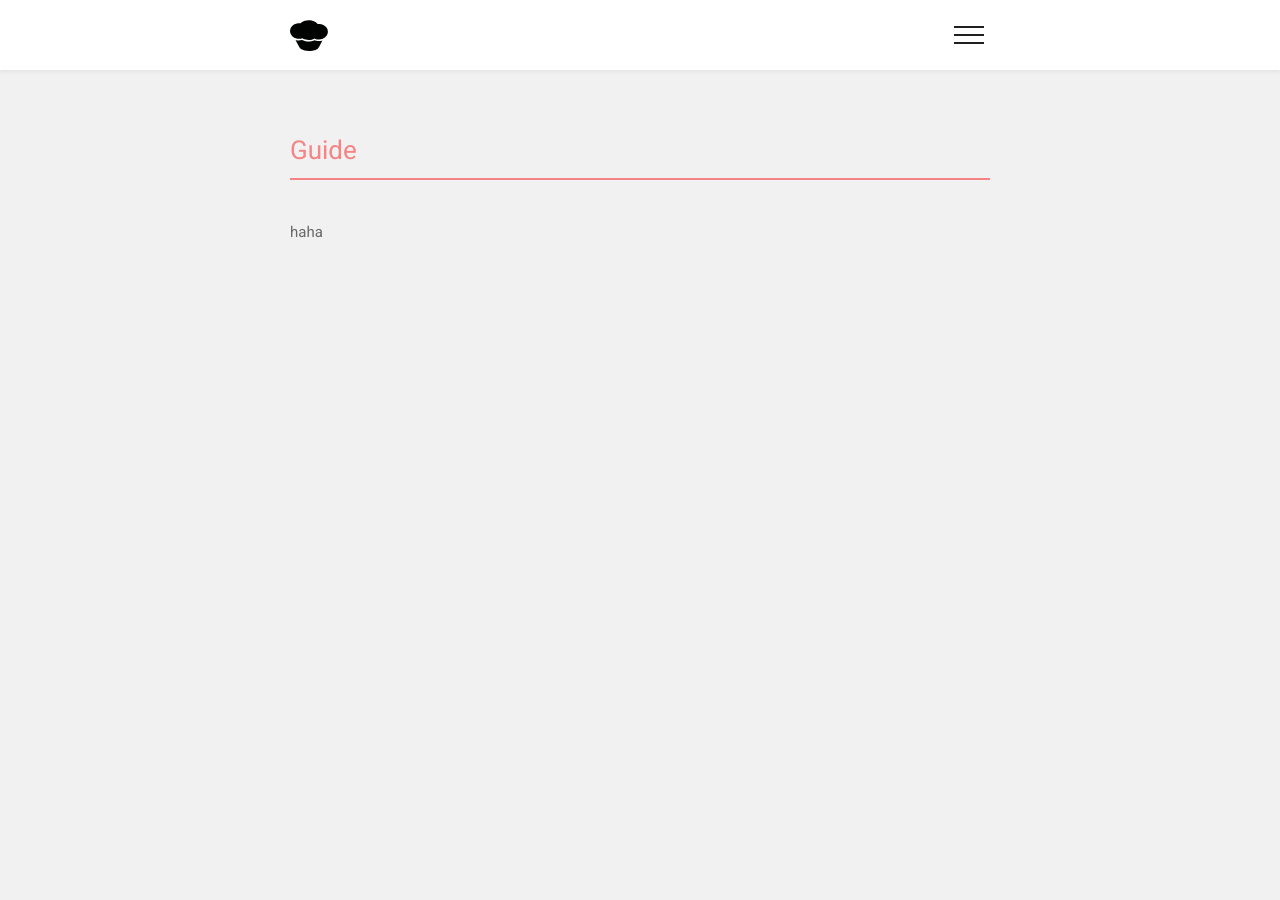
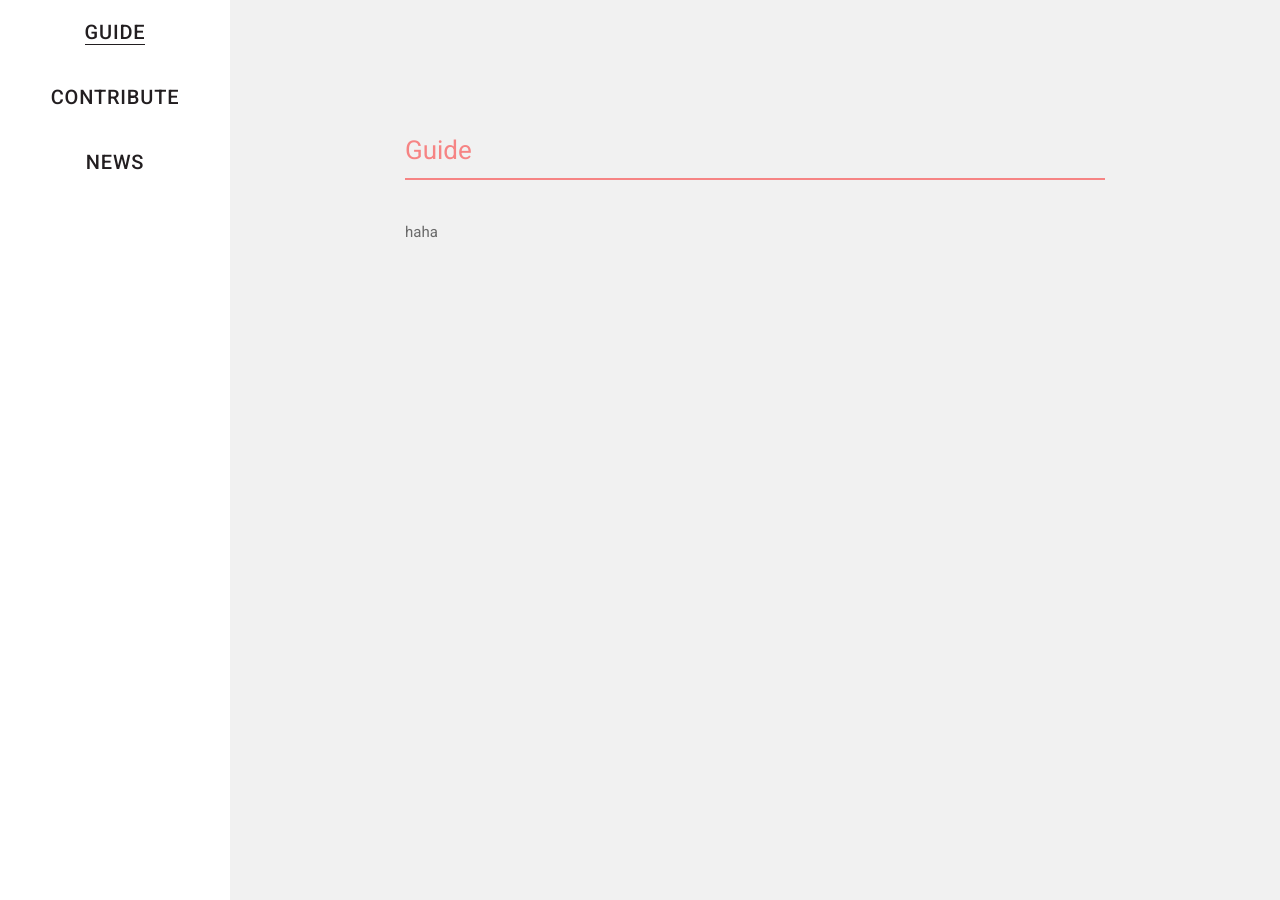
Before and after one commit to leo/muffin.github.io, a Jekyll site: the page built from guide/index.md, in a window 1280 px wide. Built offline with Jekyll 4.4.1, drawn with Linux system fonts in a browser that asks for light colours.

Commit message:
Align big sections correctly

```diff
--- a/_layouts/page.html
+++ b/_layouts/page.html
@@ -45,6 +45,8 @@ layout: default
       <a href="https://bakery.muffin.cafe" target="_blank">News</a>
     </li>
   </ul>
+
+  <span>Made by <a href="http://leo.im">Leo</a></span>
 </aside>
 
 <main id="content">
--- a/_sass/_main.scss
+++ b/_sass/_main.scss
@@ -108,6 +108,10 @@ body {
     background: url(../images/logo.svg) center no-repeat;
     background-size: 99% auto;
   }
+
+  @media (min-width: $md) {
+    display: none;
+  }
 }
 
 #menu {
@@ -125,6 +129,10 @@ body {
   overflow: hidden;
 
   aside {
+    display: none;
+  }
+
+  span {
     display: none;
   }
 
@@ -157,6 +165,12 @@ body {
     &:hover {
       border-color: #221E20;
     }
+  }
+
+  @media (min-width: $md) {
+    display: block;
+    right: auto;
+    width: 230px;
   }
 }
 
@@ -239,4 +253,8 @@ body {
   @media (min-width: $sm) {
     padding: 100px 0;
   }
+
+  @media (min-width: $md) {
+    padding-left: 230px;
+  }
 }
```
